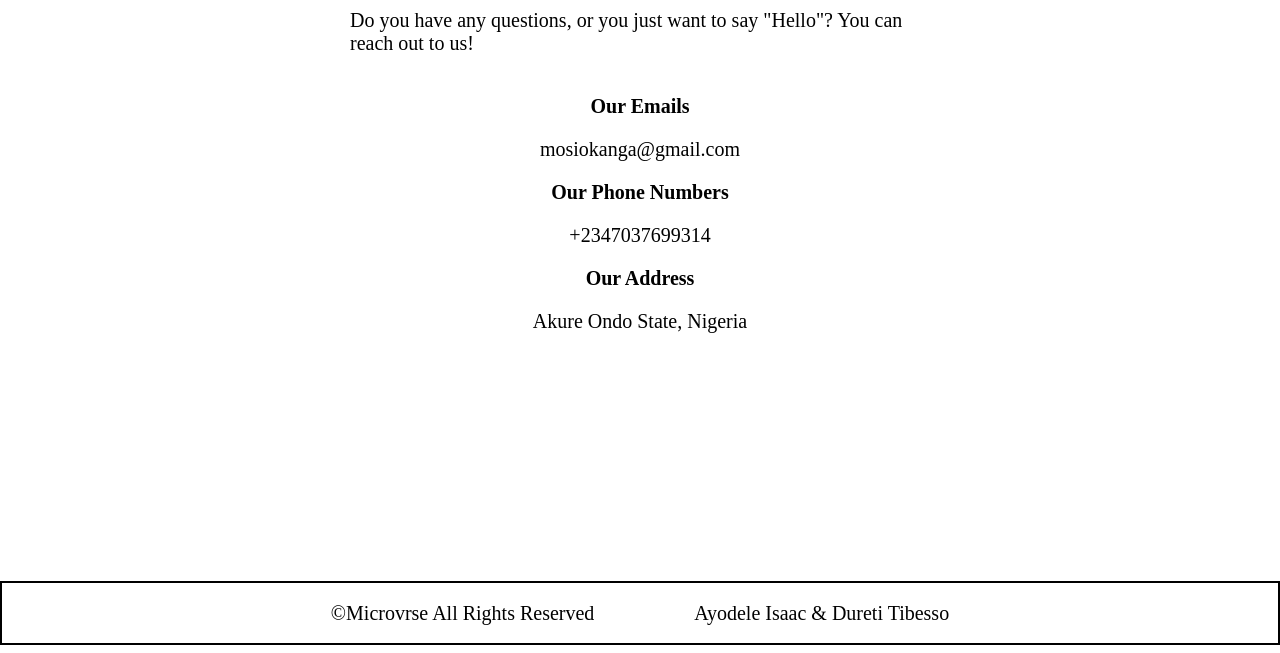
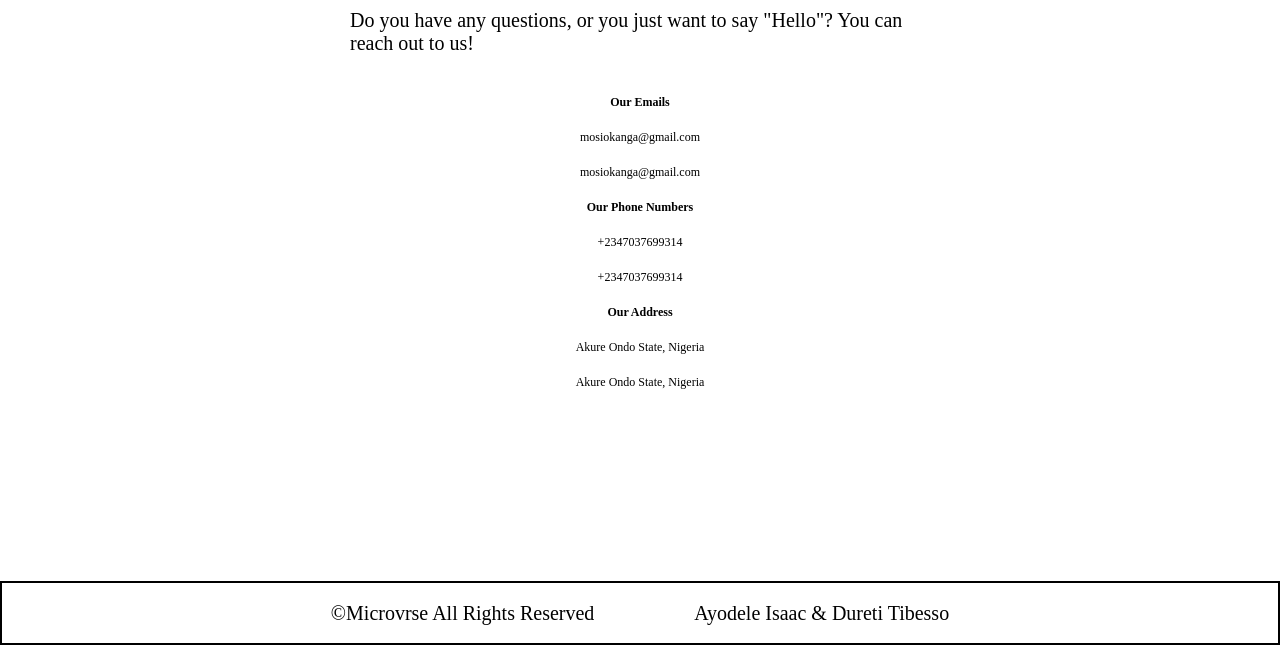
Before and after one commit to mosidrum/Awesome_books, a website: page html/contact.html in a window 1280 px wide. Shown: the part 147-800 px from the top of the page. Drawn offline with Linux system fonts and the light colour scheme.

Commit message:
Make changes

```diff
--- a/css/style.css
+++ b/css/style.css
@@ -42,6 +42,7 @@ body {
 
 .contact-container ul li {
   padding: 10px;
+  font-size: 12px;
 }
 
 .book-holder .by {
--- a/html/contact.html
+++ b/html/contact.html
@@ -32,11 +32,14 @@
       <ul>
         <li><b>Our Emails</b>
           <li>mosiokanga@gmail.com</li>
+          <li>mosiokanga@gmail.com</li>
         </li>
         <li><b>Our Phone Numbers</b>
           <li>+2347037699314</li>
+          <li>+2347037699314</li>
         </li>
         <li><b>Our Address</b>
+          <li>Akure Ondo State, Nigeria</li>
           <li>Akure Ondo State, Nigeria</li>
         </li>
       </ul>
```
